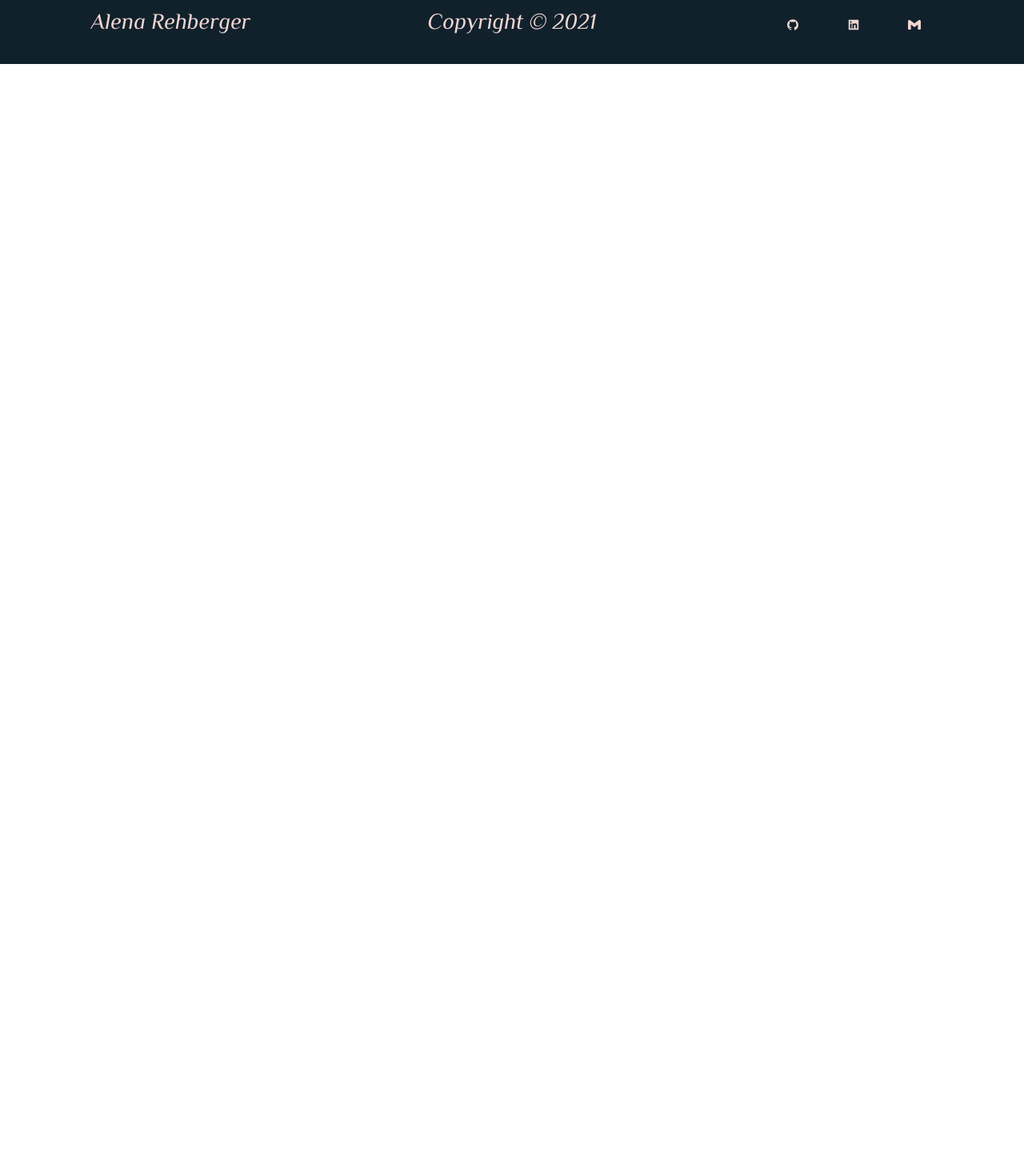
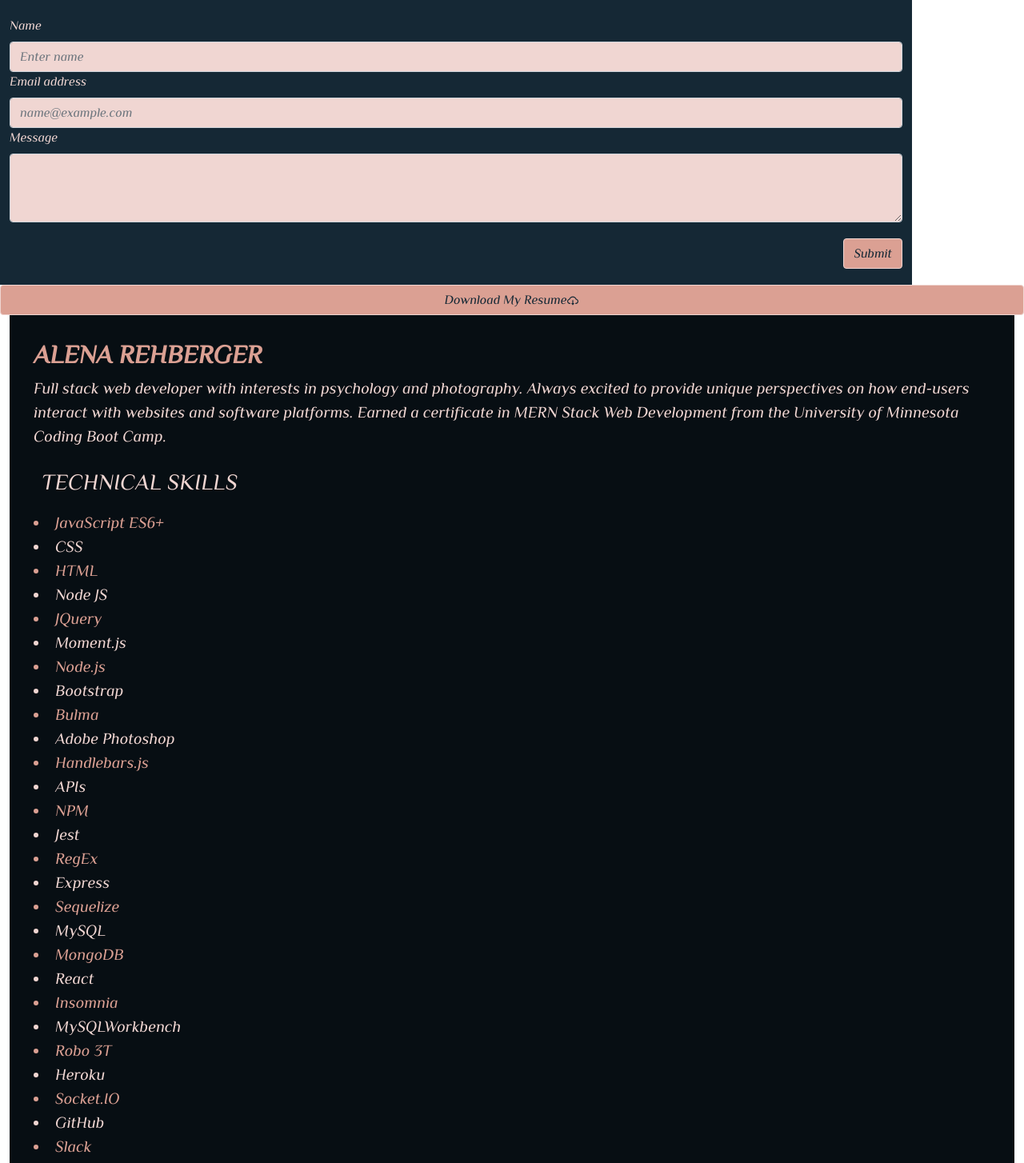
Before and after one commit to AlenaReh/React-Portfolio, a React (Create React App) app in the folder portfolio/: page / in a window 1280 px wide. Shown: the part 800-2254 px from the top of the page at 80% size. Before the commit the page ends 880 px from the top, so only its background shows below. Built offline with nearby package versions, Linux system fonts and the light colour scheme.

Commit message:
Added a Resume component

```diff
--- a/portfolio/src/App.js
+++ b/portfolio/src/App.js
@@ -1,23 +1,26 @@
-import React from 'react';
-import Header from './components/Header/Header';
+import React from "react";
+import Header from "./components/Header/Header";
 import Intro from './components/Intro/Intro';
 // import Project from './components/Project/Project';
-import Footer from './components/Footer/Footer';
-import 'bootstrap/dist/css/bootstrap.min.css';
-
+import Footer from "./components/Footer/Footer";
+import Contact from "./components/Contact/Contact";
+import Resume from "./components/Resume/Resume";
+import "bootstrap/dist/css/bootstrap.min.css";
 
 // In our main App component, we are rendering only single instances of Header and Navbar and several instances of Card
 const App = () => {
   return (
     <div>
       <Header />
-      <Intro/>
+      <Intro />
       {/* <Project />
       <Project />
       <Project /> */}
+      <Contact/>
+      <Resume/>
       <Footer />
     </div>
   );
-}
+};
 
 export default App;
--- /dev/null
+++ b/portfolio/src/components/Contact/Contact.css
@@ -0,0 +1,25 @@
+
+.contact-container{
+    background-color: #152835 !important;
+    padding: 20px;
+    color: #F0D6D2;
+    display: inline-block;
+    width: auto;
+}
+
+.contact-submit{
+    color: #152835 !important;
+    background-color: #DBA093 !important;
+    border-color: #F0D6D2 !important;
+    margin-top: 20px;
+    cursor: pointer;
+    float: right;
+}
+
+.contact-form{
+    background-color: #152835 !important;
+}
+
+.form-control{
+    background-color: #F0D6D2 !important;
+}
--- /dev/null
+++ b/portfolio/src/components/Contact/Contact.js
@@ -0,0 +1,74 @@
+import React, { useState } from "react";
+import { Container, Form } from "react-bootstrap";
+import Button from "react-bootstrap/Button";
+import './Contact.css'
+
+function Contact() {
+  let [userName, setUserName] = useState("");
+  let [email, setEmail] = useState("");
+  let [text, setText] = useState("");
+
+    const handleInputChange = (e) => {
+    // Getting the value and name of the input which triggered the change
+    const { name, value } = e.target;
+
+    if (name === "email") {
+      setEmail(value);
+    } else if (name === "userName") {
+      setUserName(value);
+    } else {
+      setText(value);
+    }
+    return;
+    };
+
+  const handleFormSubmit = (e) => {
+    e.preventDefault();
+    console.log("Button clicked");
+    // alert(`Hello ${userName} ${lastName} from ${company}!`);
+    setUserName("");
+    setEmail("");
+    setText("");
+  };
+
+  return (
+
+    <Container className='contact-container'>
+      <Form className='contact-form'>
+        <Form.Group controlId="form.Name">
+          <Form.Label>Name</Form.Label>
+          <Form.Control className='contact-input'
+            type="text"
+            placeholder="Enter name"
+            onChange={handleInputChange}
+            value={userName}
+            name="userName"
+          />
+        </Form.Group>
+        <Form.Group controlId="form.Email">
+          <Form.Label>Email address</Form.Label>
+          <Form.Control className='contact-input'
+            type="email"
+            placeholder="name@example.com"
+            onChange={handleInputChange}
+            value={email}
+            name="email"
+          />
+        </Form.Group>
+        <Form.Group controlId="form.Textarea">
+          <Form.Label>Message</Form.Label>
+          <Form.Control className='contact-input' as="textarea" rows={3} onChange={handleInputChange} value={text} name="text" />
+        </Form.Group>
+        <Button className='contact-submit'
+          as="input"
+          type="submit"
+          value="Submit"
+          onClick={handleFormSubmit}
+        />{" "}
+      </Form>
+    </Container>
+
+  );
+}
+
+export default Contact;
--- a/portfolio/src/components/Footer/Footer.css
+++ b/portfolio/src/components/Footer/Footer.css
@@ -1,7 +1,6 @@
 .footer {
     background-color: #11212C;
     color: #f0d6d2 !important;
-    bottom: 0 !important;
     padding-top: 10px !important;
     height: 10vh !important;
   }
--- /dev/null
+++ b/portfolio/src/components/Resume/Resume.css
@@ -0,0 +1,34 @@
+.resume-div {
+    background-color: #070E13;
+    color: #F0D6D2;
+    height: auto;
+    font-size: 20px;
+    padding: 30px;
+    width: auto;
+}
+
+.resume-btn {
+    color: #152835 !important;
+    background-color: #DBA093 !important;
+    border-color: #F0D6D2 !important;
+    margin-top: 20px;
+    cursor: pointer;
+    justify-content: center;
+    align-items: center;
+    width: 240px;
+    position: relative;
+}
+
+.resume-name {
+    color: #DBA093;
+    font-weight: bolder;
+}
+
+.resume-skills {
+    padding: 10px;
+
+}
+
+.alternate{
+    color: #DBA093;
+}
--- /dev/null
+++ b/portfolio/src/components/Resume/Resume.js
@@ -0,0 +1,76 @@
+
+import React, { useState, useEffect } from 'react';
+import { AiOutlineCloudDownload } from 'react-icons/ai';
+import { Container, Row, Button } from "react-bootstrap";
+import resume from '../../Assets/docs/RESUME.pdf';
+import './Resume.css';
+
+function Resume() {
+
+    // useEffect(() => {
+    //     setWidth(window.innerWidth);
+    //   }, []);
+
+    return (
+        <Container fluid className='resume-container'>
+            <Row style={{ justifyContent: 'center', position: 'relative' }}>
+            <Button className='resume-btn' href={resume} target='_blank'>
+                Download My Resume
+                <AiOutlineCloudDownload />
+            </Button>
+            </Row>
+            <div className='resume-div'>
+                <h2 className='resume-name'>ALENA REHBERGER</h2>
+                <p className='resume-items'>
+                Full stack web developer with interests in psychology and photography.  Always excited to provide unique perspectives on how end-users interact with websites and software platforms. Earned a certificate in MERN Stack Web Development from the University of Minnesota Coding Boot Camp.
+                </p>
+                <h3 className='resume-skills'>
+                TECHNICAL SKILLS
+                </h3>
+                <li className="alternate">JavaScript ES6+</li>
+                <li>CSS</li>
+                <li className="alternate">HTML</li>
+                <li>Node JS</li>
+                <li className="alternate">JQuery</li>
+                <li>Moment.js</li>
+                <li className="alternate">Node.js</li>
+                <li>Bootstrap</li>
+                <li className="alternate">Bulma</li>
+                <li>Adobe Photoshop</li>
+                <li className="alternate">Handlebars.js</li>
+                <li>APIs</li>
+                <li className="alternate">NPM</li>
+                <li>Jest</li>
+                <li className="alternate">RegEx</li>
+                <li>Express</li>
+                <li className="alternate">Sequelize</li>
+                <li>MySQL</li>
+                <li className="alternate">MongoDB</li>
+                <li>React</li>
+                <li className="alternate">Insomnia</li>
+                <li>MySQLWorkbench</li>
+                <li className="alternate">Robo 3T</li>
+                <li>Heroku</li>
+                <li className="alternate">Socket.IO</li>
+                <li>GitHub</li>
+                <li className="alternate">Slack</li>
+                <li>Zoom</li>
+
+                <h3 className='resume-skills'>
+                SOFT SKILLS
+                </h3>
+                <li className="alternate">Patience</li>
+                <li>Open-mindness</li>
+                <li className="alternate">Adaptability</li>
+                <li>Teamwork</li>
+                <li className="alternate">Emotional Intelligence</li>
+                <li>Creativity</li>
+                <li className="alternate">Problem Solving</li>
+
+            </div>
+        </Container>
+    );
+}
+
+
+export default Resume;
--- a/portfolio/src/components/intro/Intro.css
+++ b/portfolio/src/components/intro/Intro.css
@@ -1,7 +1,7 @@
 .intro{
     display: flex;
-    /* background-color: #11212C; */
     background-color: black;
+    /* background-color: #070E13; */
     color: #f0d6d2;
     height: 100vh;
     padding: 10px;
```
Also changed, not shown: 1 other file (tests, documents, lock files or other folders).
